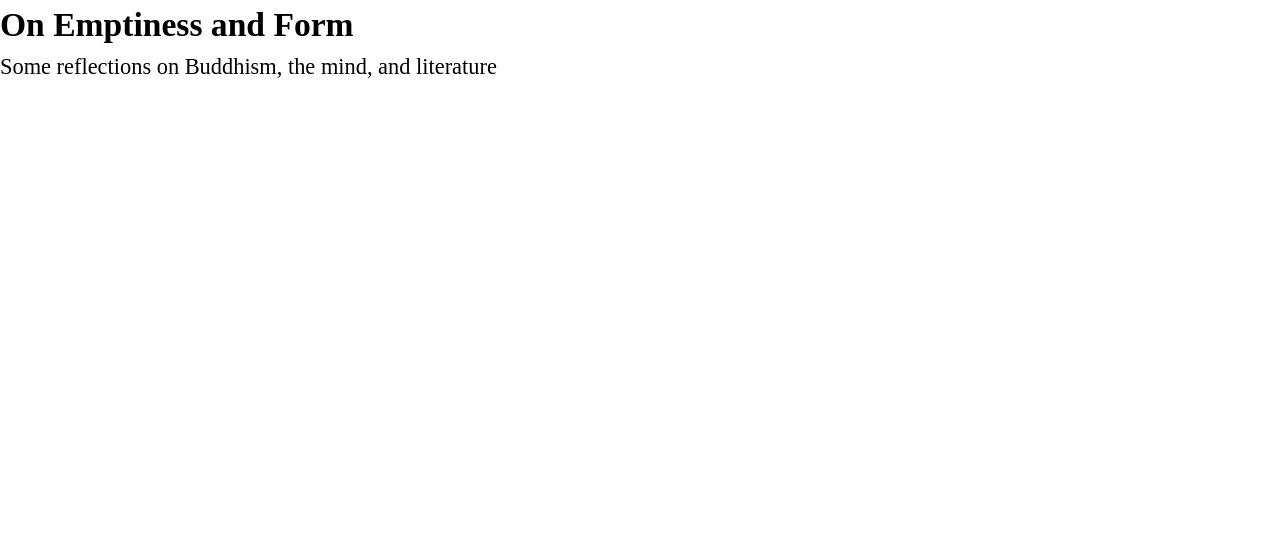
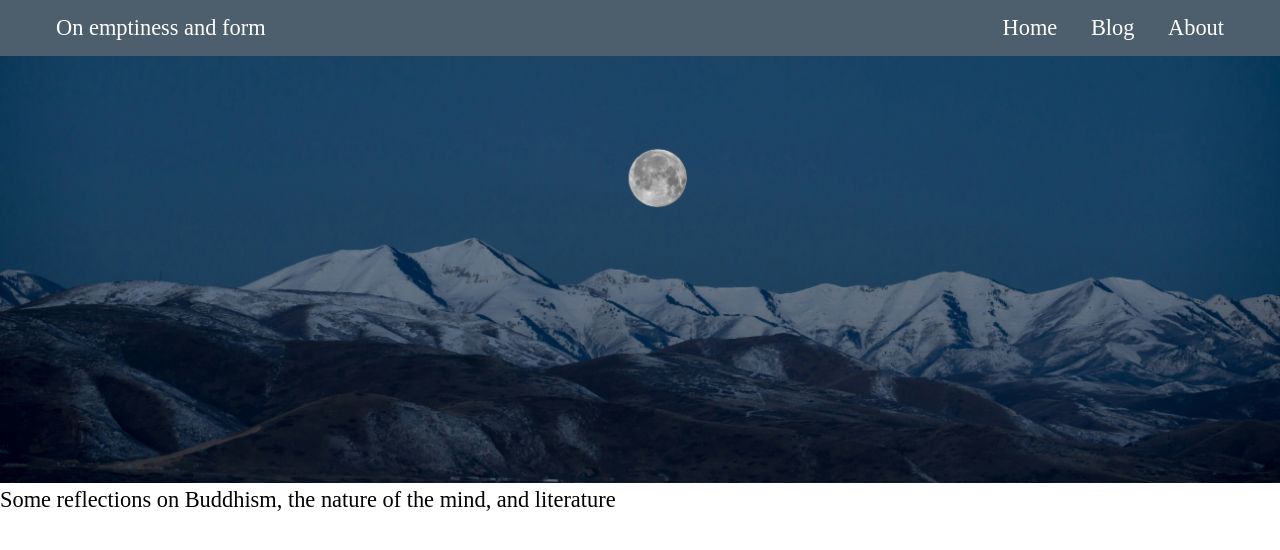
Before and after one commit to EnterOrion/my-blog, a SvelteKit app: page / in a window 1280 px wide. Shown: the top 550 px of the page. Built offline with nearby package versions, Linux system fonts and the light colour scheme.

Commit message:
Create home, about, and blog pages

```diff
--- a/src/routes/+page.svelte
+++ b/src/routes/+page.svelte
@@ -1,7 +1,9 @@
 <script>
-	import '../styles/reset.scss';
 	import '../styles/main.scss';
+	import Nav from '../components/+Nav.svelte';
+	import Hero from '../components/+Hero.svelte';
 </script>
 
-<h1>On Emptiness and Form</h1>
-<p>Some reflections on Buddhism, the mind, and literature</p>
+<Nav />
+<Hero />
+<p>Some reflections on Buddhism, the nature of the mind, and literature</p>
```
Also changed, not shown: src/routes/about/+page.svelte (added, +7 -0 lines), src/routes/blog/+page.svelte (added, +7 -0 lines).
